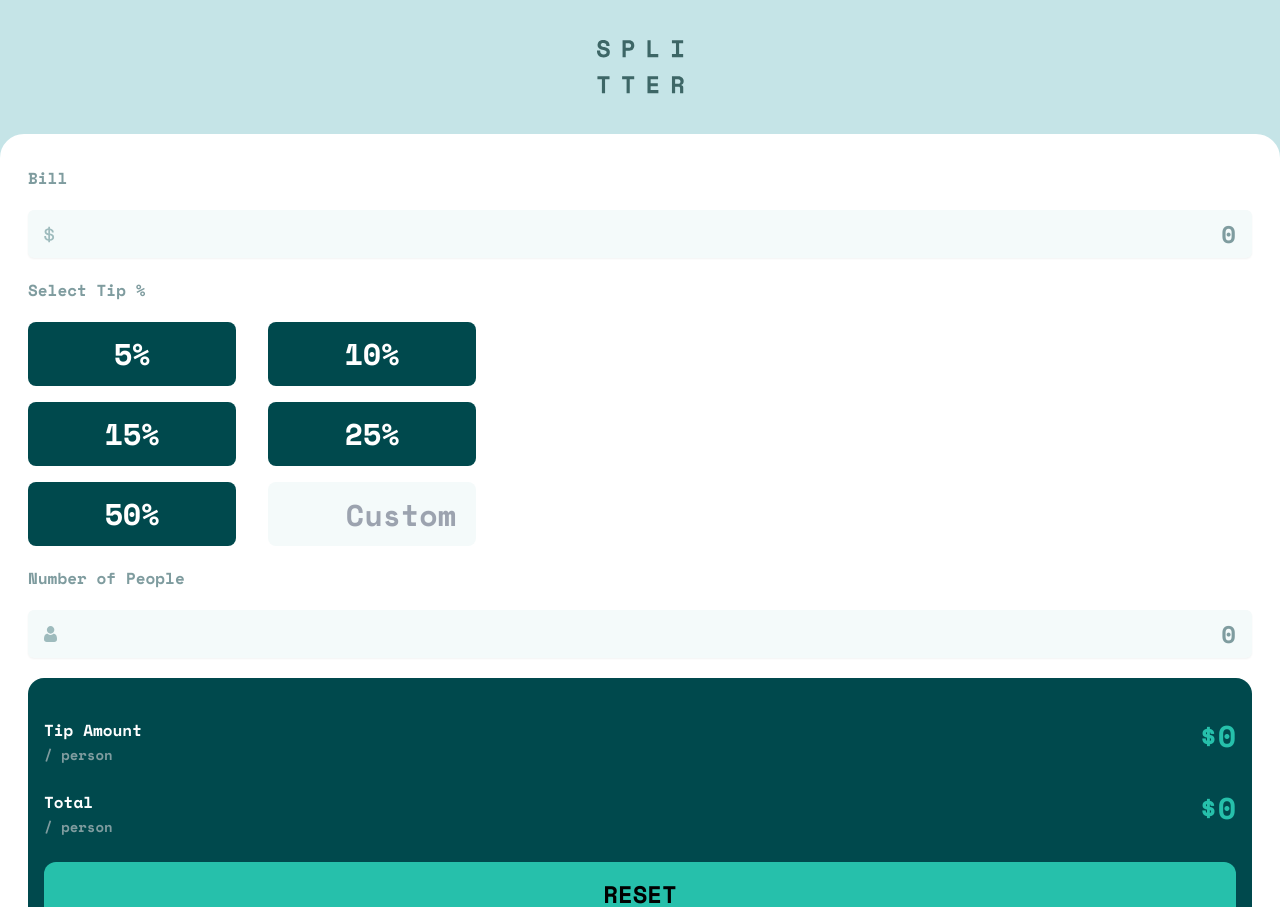
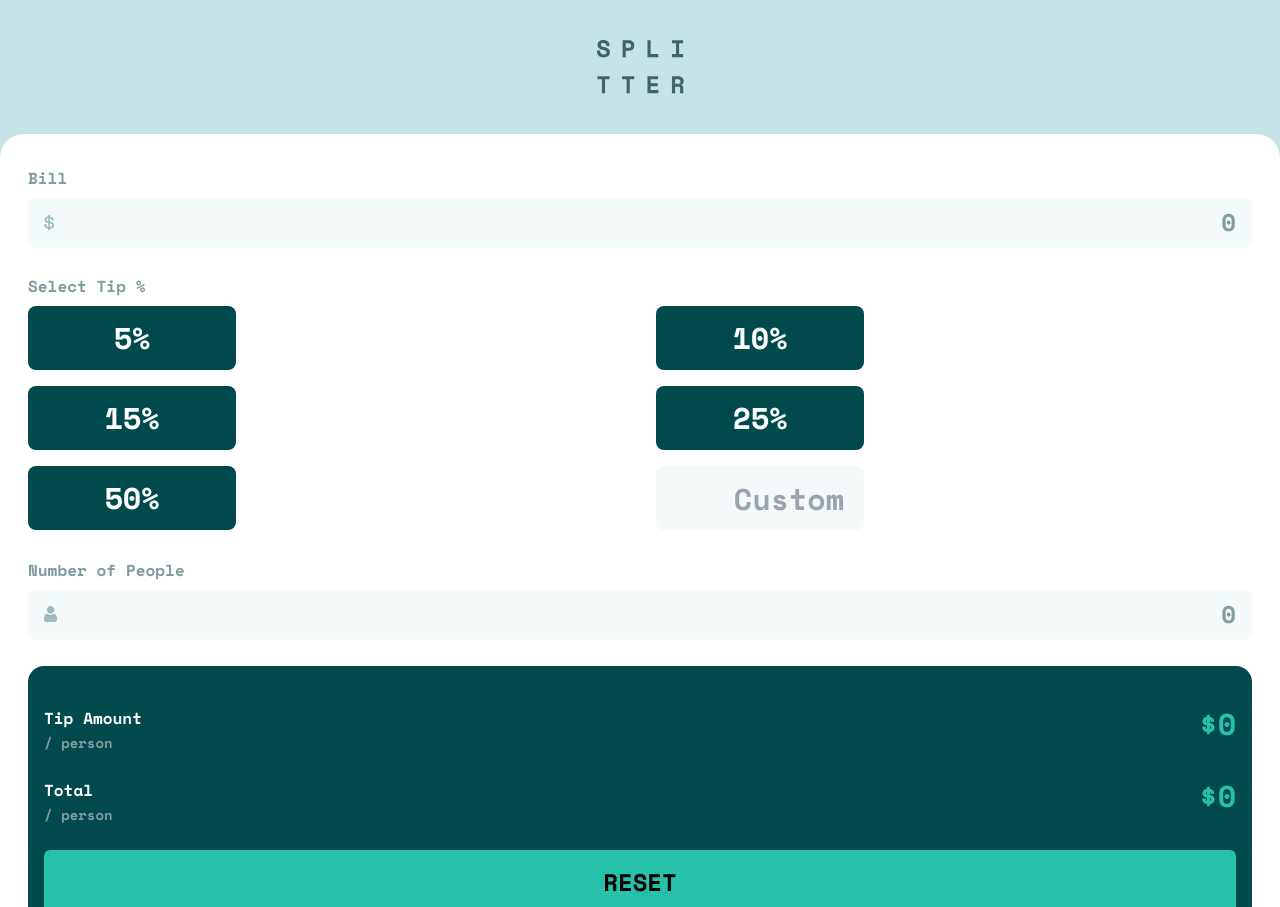
Before and after one commit to zayaanw/tip-calc, a React (Vite) app: page / in a window 1280 px wide. Shown: the top 907 px of the page. Built offline with nearby package versions, Linux system fonts and the light colour scheme.

Commit message:
good enough styling for now

```diff
--- a/src/App.jsx
+++ b/src/App.jsx
@@ -12,9 +12,12 @@ function App() {
       <div>
         <Logo></Logo>
         <Container>
-          <h1 className="text-[#7f9c9f]">Bill</h1>
+          <div className="w-full">
+            <h1 className="mb-2 text-[#7f9c9f]">Bill</h1>
             <Bill img="src\assets\icon-dollar.svg" />
-          <h1 className="text-[#7f9c9f]">Select Tip %</h1>
+          </div>
+          <div className="w-full">
+            <h1 className="mb-2 text-[#7f9c9f]">Select Tip %</h1>
             <div className="grid grid-flow-row grid-cols-2 grid-rows-3 gap-x-8 gap-y-4">
               <TipButton percentage={5} />
               <TipButton percentage={10} />
@@ -23,8 +26,11 @@ function App() {
               <TipButton percentage={50} />
               <CustomInput />
             </div>
-          <h1 className="text-[#7f9c9f]">Number of People</h1>
+          </div>
+          <div className="w-full">
+            <h1 className=" mb-2 text-[#7f9c9f]">Number of People</h1>
             <Bill img="src\assets\icon-person.svg" />
+          </div>
           <Total></Total>
         </Container>
       </div>
--- a/src/components/Container.jsx
+++ b/src/components/Container.jsx
@@ -1,6 +1,6 @@
 function Container({ children }) {
   return (
-    <div className="container relative mt-10 flex h-fit flex-col items-start gap-5 rounded-3xl border-4 border-white bg-white px-6 py-7 ">
+    <div className="container relative mt-10 flex h-fit flex-col items-start gap-7 rounded-3xl border-4 border-white bg-white px-6 py-7 ">
       {children}
     </div>
   );
--- a/src/components/Total.jsx
+++ b/src/components/Total.jsx
@@ -14,7 +14,7 @@ function Total() {
         </p>
         <span className="text-3xl text-[#26c0ab]">$0</span>
       </div>
-      <button className="rounded-xl  bg-[#26c0ab] p-4 text-2xl uppercase">
+      <button className="rounded-md  bg-[#26c0ab] p-4 text-2xl uppercase">
         Reset
       </button>
     </div>
```
Lines whose indentation alone changed are shown as unchanged.
